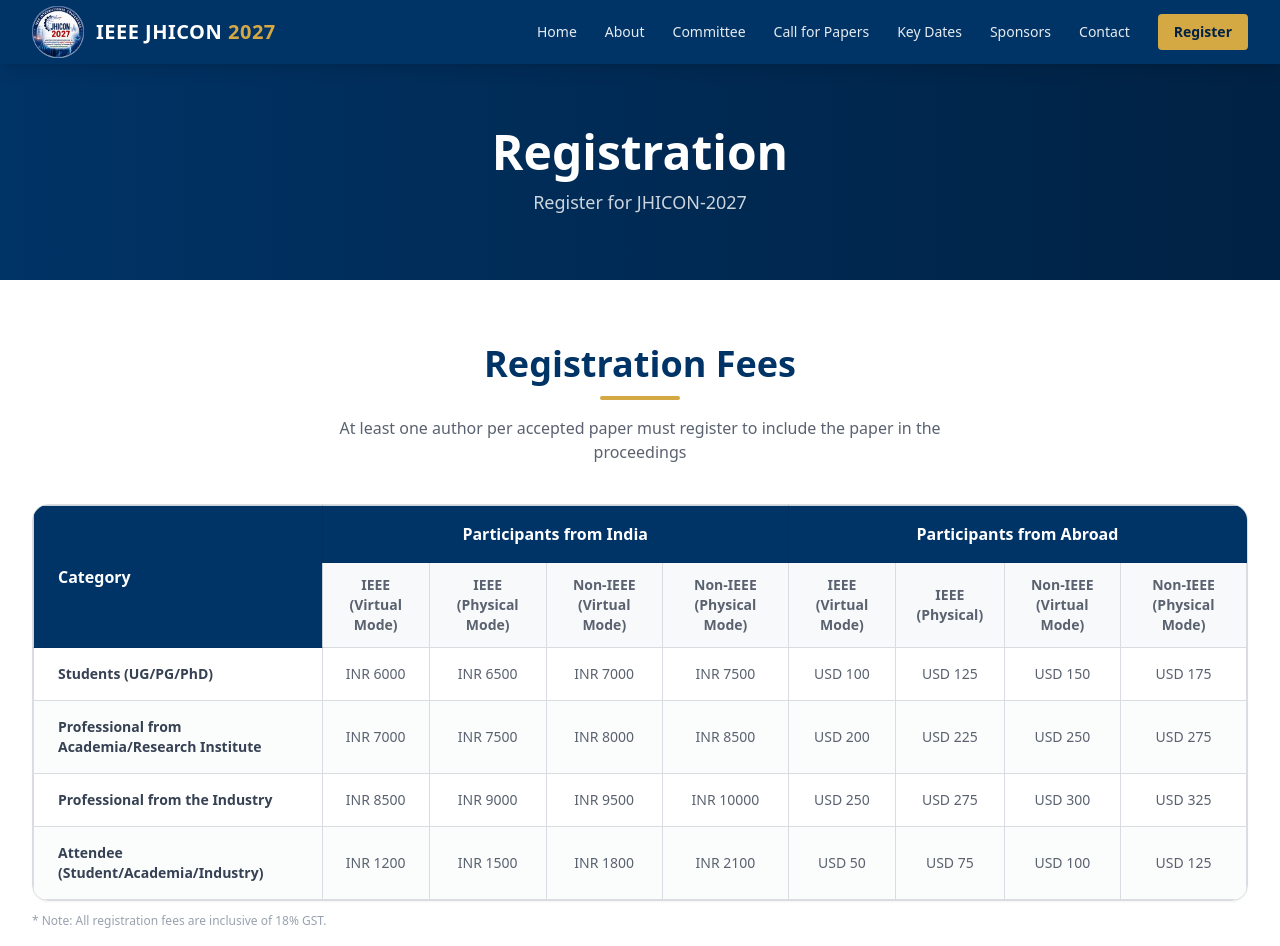
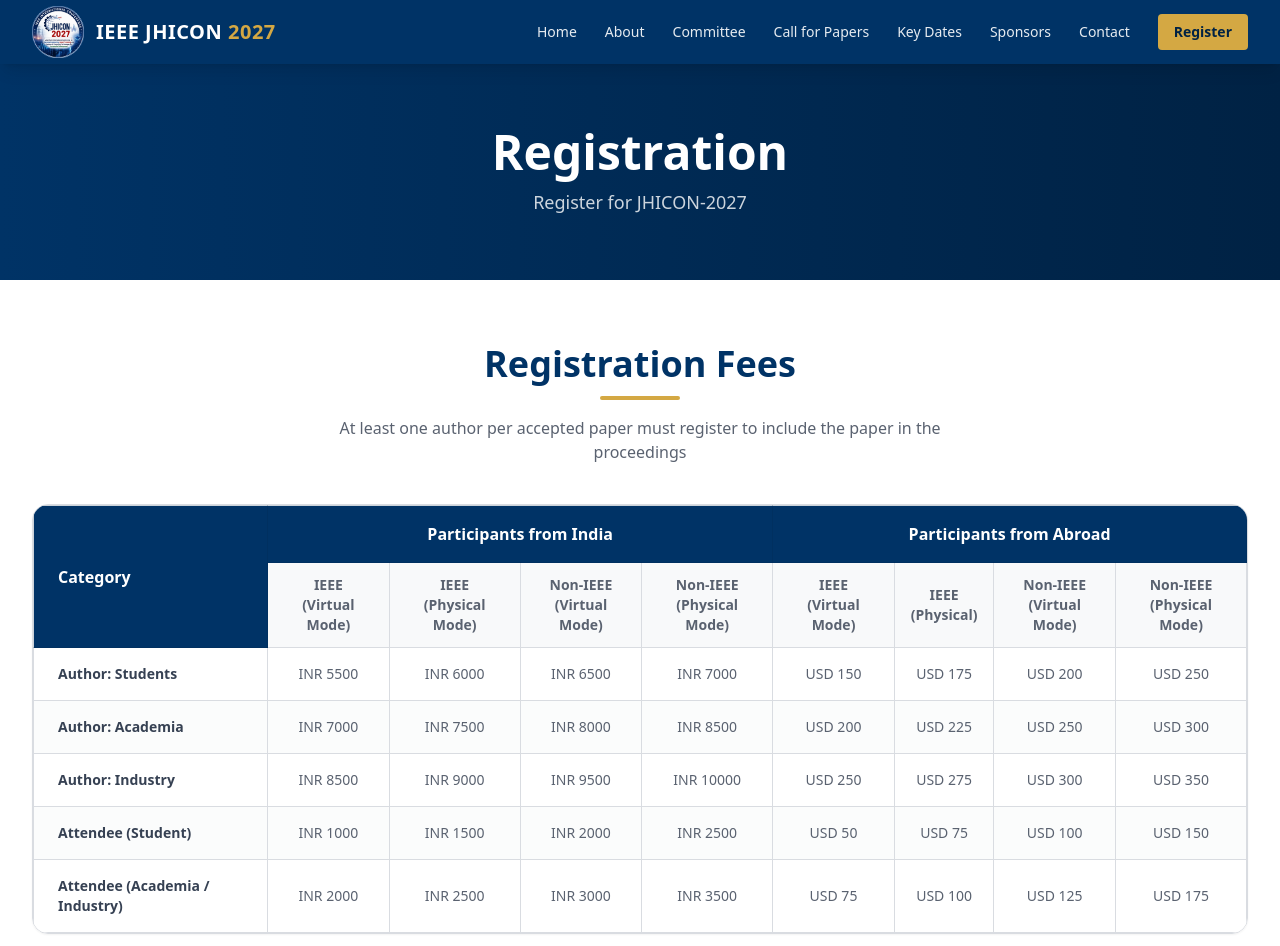
Before and after one commit to Sharan986/ieee-aju, a Next.js app: page /register in a window 1280 px wide. Shown: the top 946 px of the page. Built offline with nearby package versions, Linux system fonts and the light colour scheme.

Commit message:
update co-organizing chairs and registration fees

```diff
--- a/app/committee/page.tsx
+++ b/app/committee/page.tsx
@@ -169,10 +169,20 @@
 
 const coOrganizingChairs: CommitteeMember[] = [
   {
+    name: "Dr. Kasinath Jena",
+    role: "Co-Organizing Chair",
+    affiliation: "AJU, Jharkhand",
+  },
+  {
+    name: "Dr. Dushyant Sharma",
+    role: "Co-Organizing Chair",
+    affiliation: "IIT, Dhanbad",
+    image: "/committee/co_organizing_chair_tbd.png",
+  },
+  {
     name: "Dr. Veerpratap Meena",
     role: "Co-Organizing Chair",
     affiliation: "NIT, Jamshedpur",
-    image: "/committee/veerpratap_meena.png",
   },
 ];
 
--- a/app/register/page.tsx
+++ b/app/register/page.tsx
@@ -14,39 +14,44 @@
 
 const feeRows = [
   {
-    category: "Students (UG/PG/PhD)",
-    india: ["INR 6000", "INR 6500", "INR 7000", "INR 7500"],
-    abroad: ["USD 100", "USD 125", "USD 150", "USD 175"],
+    category: "Author: Students",
+    india: ["INR 5500", "INR 6000", "INR 6500", "INR 7000"],
+    abroad: ["USD 150", "USD 175", "USD 200", "USD 250"],
   },
   {
-    category: "Professional from Academia/Research Institute",
+    category: "Author: Academia",
     india: ["INR 7000", "INR 7500", "INR 8000", "INR 8500"],
-    abroad: ["USD 200", "USD 225", "USD 250", "USD 275"],
+    abroad: ["USD 200", "USD 225", "USD 250", "USD 300"],
   },
   {
-    category: "Professional from the Industry",
+    category: "Author: Industry",
     india: ["INR 8500", "INR 9000", "INR 9500", "INR 10000"],
-    abroad: ["USD 250", "USD 275", "USD 300", "USD 325"],
+    abroad: ["USD 250", "USD 275", "USD 300", "USD 350"],
   },
   {
-    category: "Attendee (Student/Academia/Industry)",
-    india: ["INR 1200", "INR 1500", "INR 1800", "INR 2100"],
-    abroad: ["USD 50", "USD 75", "USD 100", "USD 125"],
+    category: "Attendee (Student)",
+    india: ["INR 1000", "INR 1500", "INR 2000", "INR 2500"],
+    abroad: ["USD 50", "USD 75", "USD 100", "USD 150"],
+  },
+  {
+    category: "Attendee (Academia / Industry)",
+    india: ["INR 2000", "INR 2500", "INR 3000", "INR 3500"],
+    abroad: ["USD 75", "USD 100", "USD 125", "USD 175"],
   },
 ] as const;
 
 const indiaColumns = [
-  "IEEE (Virtual Mode)",
-  "IEEE (Physical Mode)",
-  "Non-IEEE (Virtual Mode)",
-  "Non-IEEE (Physical Mode)",
+  "IEEE\n(Virtual Mode)",
+  "IEEE\n(Physical Mode)",
+  "Non-IEEE\n(Virtual Mode)",
+  "Non-IEEE\n(Physical Mode)",
 ];
 
 const abroadColumns = [
-  "IEEE (Virtual Mode)",
-  "IEEE (Physical)",
-  "Non-IEEE (Virtual Mode)",
-  "Non-IEEE (Physical Mode)",
+  "IEEE\n(Virtual Mode)",
+  "IEEE\n(Physical)",
+  "Non-IEEE\n(Virtual Mode)",
+  "Non-IEEE\n(Physical Mode)",
 ];
 
 const bankDetails = [
```
